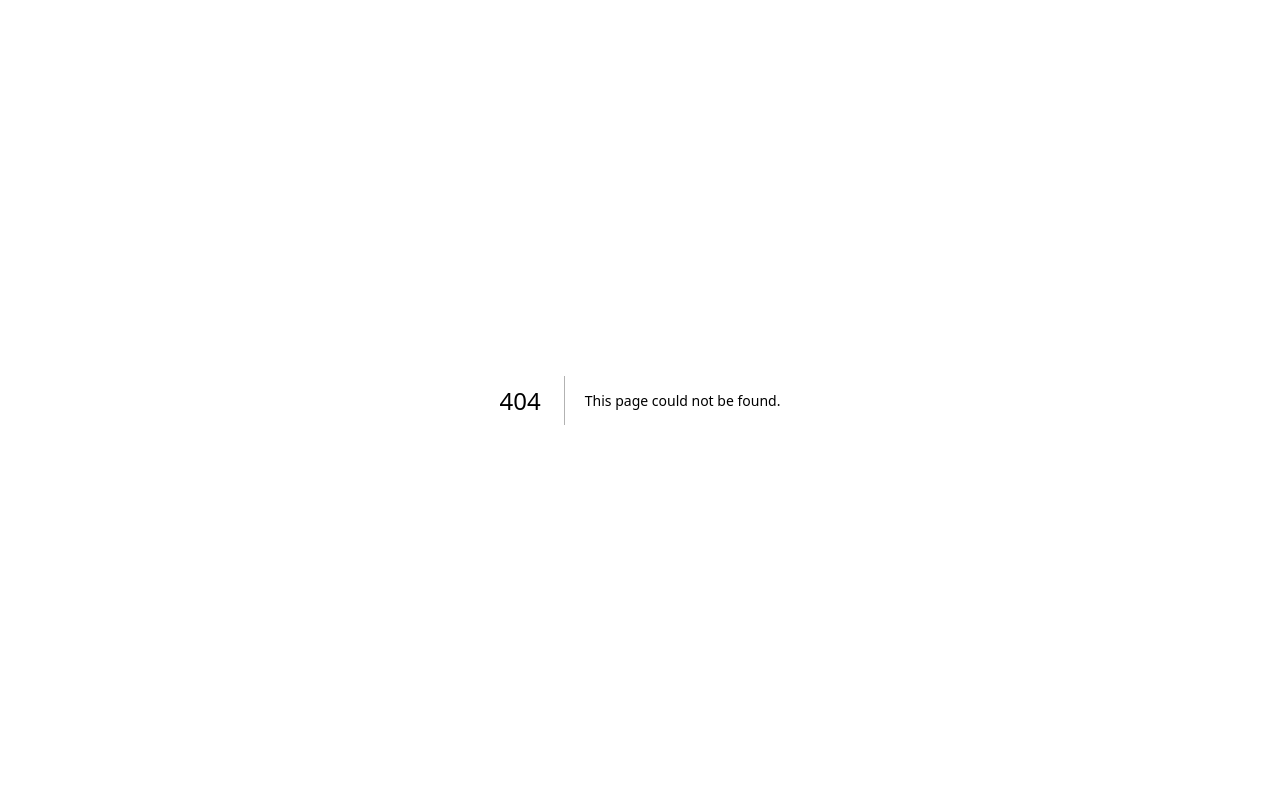
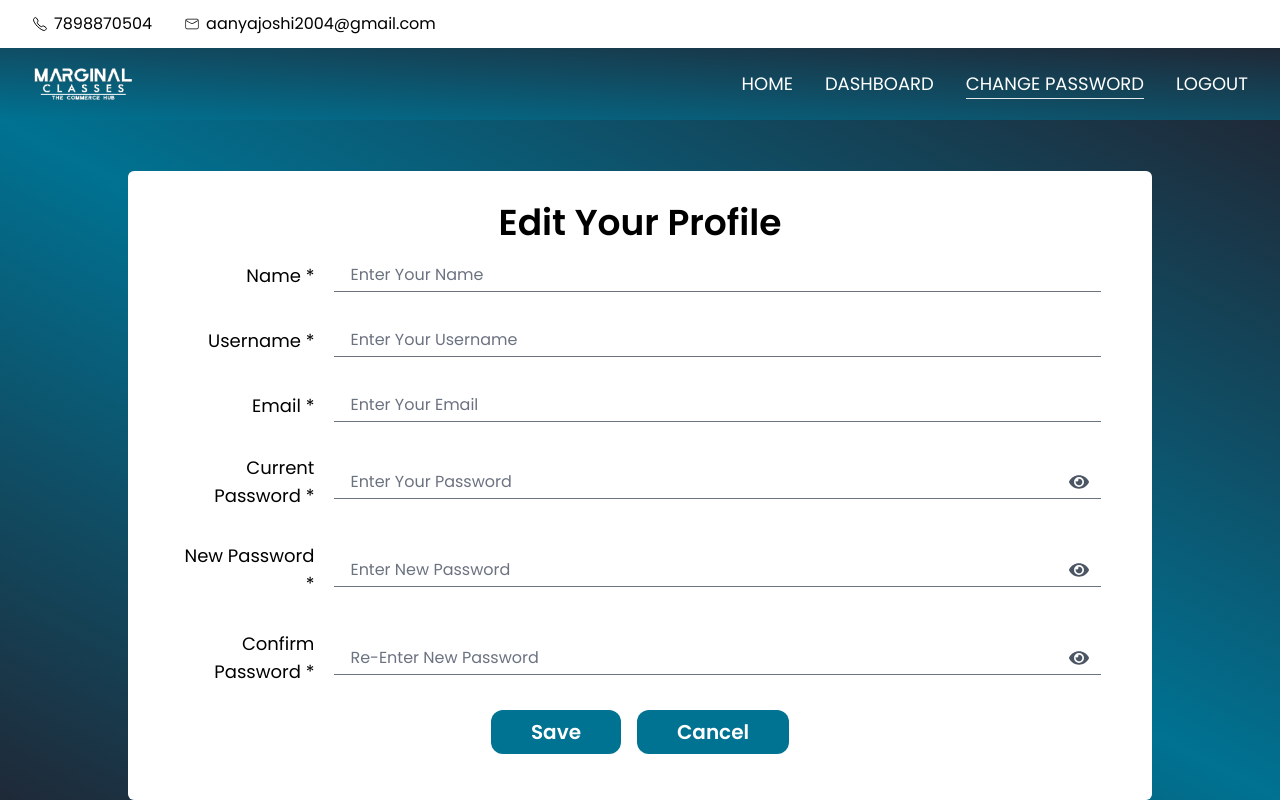
Before and after one commit to Anekantjainsagar/MarginalWebsite, a Next.js app in the folder client/: page /user/change-password in a window 1280 px wide. Before the commit this address had no page. Built offline with nearby package versions, Linux system fonts and the light colour scheme.

Commit message:
Updated drive and dashboard

```diff
--- /dev/null
+++ b/client/app/(user)/user/change-password/page.jsx
@@ -0,0 +1,100 @@
+"use client";
+import React, { useState } from "react";
+import { FaEye, FaEyeSlash } from "react-icons/fa";
+
+const UserDasbboard = () => {
+  return (
+    <div className="h-[85vh] overflow-hidden bg-gradient-to-tr from-gray-800 via-newDarkGreen to-gray-800 px-[10vw] pt-[4vw] flex justify-between">
+      <div className="bg-white w-full rounded-md px-[4vw] py-8">
+        <h2 className="text-4xl font-semibold text-center">
+          Edit Your Profile
+        </h2>
+        <div>
+          <div className="flex items-center gap-x-5 py-4">
+            <p className="w-[15%] text-end text-lg">Name *</p>
+            <div className="w-[85%]">
+              <Input placeholder="Enter Your Name" />
+            </div>
+          </div>
+          <div className="flex items-center gap-x-5 py-4">
+            <p className="w-[15%] text-end text-lg">Username *</p>
+            <div className="w-[85%]">
+              <Input placeholder="Enter Your Username" />
+            </div>
+          </div>
+          <div className="flex items-center gap-x-5 py-4">
+            <p className="w-[15%] text-end text-lg">Email *</p>
+            <div className="w-[85%]">
+              <Input placeholder="Enter Your Email" />
+            </div>
+          </div>
+          <div className="flex items-center gap-x-5 py-4">
+            <p className="w-[15%] text-end text-lg">Current Password *</p>
+            <div className="w-[85%]">
+              <PasswordInput placeholder="Enter Your Password" />
+            </div>
+          </div>
+          <div className="flex items-center gap-x-5 py-4">
+            <p className="w-[15%] text-end text-lg">New Password *</p>
+            <div className="w-[85%]">
+              <PasswordInput placeholder="Enter New Password" />
+            </div>
+          </div>
+          <div className="flex items-center gap-x-5 py-4">
+            <p className="w-[15%] text-end text-lg">Confirm Password *</p>
+            <div className="w-[85%]">
+              <PasswordInput placeholder="Re-Enter New Password" />
+            </div>
+          </div>
+        </div>
+        <div className="flex items-center justify-center gap-x-4 mt-2">
+          <button className="bg-newDarkGreen text-white px-10 py-2 rounded-xl text-xl font-semibold">
+            Save
+          </button>
+          <button className="bg-newDarkGreen text-white px-10 py-2 rounded-xl text-xl font-semibold">
+            Cancel
+          </button>
+        </div>
+      </div>
+    </div>
+  );
+};
+
+const PasswordInput = ({ placeholder }) => {
+  const [isVisible, setIsVisible] = useState(false);
+
+  // Toggle password visibility
+  const toggleVisibility = () => {
+    setIsVisible(!isVisible);
+  };
+
+  return (
+    <div className="relative">
+      <input
+        id="password"
+        type={isVisible ? "text" : "password"}
+        className="w-full pl-4 pr-10 py-1 outline-none border-b border-b-gray-500 text-gray-900 placeholder-gray-500"
+        placeholder={placeholder}
+      />
+      <button
+        type="button"
+        className="absolute inset-y-0 right-0 text-xl flex items-center pr-3 text-gray-600"
+        onClick={toggleVisibility}
+      >
+        {isVisible ? <FaEyeSlash /> : <FaEye />}
+      </button>
+    </div>
+  );
+};
+
+const Input = ({ placeholder }) => {
+  return (
+    <input
+      type={"text"}
+      className="w-full pl-4 pr-10 py-1 outline-none border-b border-b-gray-500 text-gray-900 placeholder-gray-500"
+      placeholder={placeholder}
+    />
+  );
+};
+
+export default UserDasbboard;
--- a/client/app/(user)/user/dashboard/page.jsx
+++ b/client/app/(user)/user/dashboard/page.jsx
@@ -1,14 +1,108 @@
 "use client";
+import Image from "next/image";
 import React, { useState, useEffect } from "react";
+import { AiOutlinePhone } from "react-icons/ai";
+import { FaVideo } from "react-icons/fa";
 
 const UserDasbboard = () => {
   return (
-    <div className="h-[85vh] overflow-hidden bg-gradient-to-tr from-gray-800 via-newDarkGreen to-gray-800 px-[8vw] pt-[4vw] flex justify-between">
-      <div className="bg-white w-full rounded-md px-9 py-8">
-        <h4 className="text-2xl font-semibold">GSFC - 2024 - Bhopal - December</h4>
+    <div className="h-[85vh] overflow-hidden bg-gradient-to-tr from-gray-800 via-newDarkGreen to-gray-800 px-[10vw] pt-[4vw] flex justify-between">
+      <div className="bg-white w-full rounded-md px-9 py-8 overflow-y-auto">
+        <h4 className="text-2xl font-semibold">
+          GSFC - 2024 - Bhopal - December
+        </h4>
+        <div className="flex items-center pt-1">
+          <h6 className="text-2xl">Mentors:</h6>
+          <div className="text-xl flex items-center font-semibold gap-x-3 mx-5">
+            XYZ Sir
+            <p className="flex items-center font-normal">
+              <AiOutlinePhone className="mr-1" />
+              1234567890
+            </p>
+          </div>
+          <div className="h-[30px] w-[1px] bg-black/30"></div>
+          <div className="text-xl flex items-center font-semibold gap-x-3 mx-5">
+            XYZ Sir
+            <p className="flex items-center font-normal">
+              <AiOutlinePhone className="mr-1" />
+              1234567890
+            </p>
+          </div>
+        </div>
+        <div className="h-[1px] w-full bg-black/30 my-5"></div>
+        <iframe
+          src="https://drive.google.com/file/d/1iRMf7ARSMTwsrwsivLTGjRqAVka28__n/preview"
+          style={{ width: "100%", height: "100%", border: "none" }}
+          allow="autoplay"
+        />
+        <div>
+          <h6 className="text-2xl font-medium">Rewind Classes</h6>
+          <div>
+            <div className="grid grid-cols-2 text-gray-700 font-medium py-2 px-3">
+              <p>TITLE</p>
+              <p>LAST MODIFIED</p>
+            </div>
+            <div>
+              <Block />
+              <Block />
+              <Block />
+              <Block />
+            </div>
+          </div>
+        </div>
+        <div className="h-[1px] w-full bg-black/30 my-5"></div>
+        <div>
+          <h6 className="text-2xl font-medium">Orientation</h6>
+          <div className="gap-x-4 flex items-center mt-3">
+            <Image
+              alt="Youtube thumbnail"
+              width={1000}
+              height={1000}
+              className="w-3/12"
+              src="/user/yt.png"
+            />
+            <Image
+              alt="Youtube thumbnail"
+              width={1000}
+              height={1000}
+              className="w-3/12"
+              src="/user/yt.png"
+            />
+            <Image
+              alt="Youtube thumbnail"
+              width={1000}
+              height={1000}
+              className="w-3/12"
+              src="/user/yt.png"
+            />
+            <Image
+              alt="Youtube thumbnail"
+              width={1000}
+              height={1000}
+              className="w-3/12"
+              src="/user/yt.png"
+            />
+          </div>
+        </div>
+        <div className="h-[1px] w-full bg-black/30 my-5"></div>
+        <div>
+          <h6 className="text-2xl font-medium">Materials</h6>
+        </div>
       </div>
     </div>
   );
 };
 
+const Block = () => {
+  return (
+    <div className="grid grid-cols-2 py-1.5 border-t border-t-gray-400/30 px-4 cursor-pointer">
+      <div className="flex items-center gap-x-2">
+        <FaVideo className="text-[#da301f]" />
+        <p>Video 1</p>
+      </div>
+      <p>Dec 1, 12:35 PM, MAC</p>
+    </div>
+  );
+};
+
 export default UserDasbboard;
--- a/client/app/Components/Utils/User/Navbar.jsx
+++ b/client/app/Components/Utils/User/Navbar.jsx
@@ -13,11 +13,13 @@ const Navbar = () => {
 
   useEffect(() => {
     if (pathname?.includes("user")) {
-      setData([
-        ...data,
-        { title: "Change Password", route: "/user/change-password" },
-        { title: "Logout", route: "" },
-      ]);
+      if (data?.length != 4) {
+        setData([
+          ...data,
+          { title: "Change Password", route: "/user/change-password" },
+          { title: "Logout", route: "/login" },
+        ]);
+      }
     } else {
       setData([
         { title: "Home", route: "/" },
@@ -42,9 +44,14 @@ const Navbar = () => {
             <p
               key={i}
               onClick={() => {
-                history.push(e?.route);
+                if (e?.route) {
+                  history.push(e?.route);
+                } else {
+                }
               }}
-              className="uppercase cursor-pointer"
+              className={`uppercase cursor-pointer ${
+                pathname == e?.route && "border-b"
+              }`}
             >
               {e?.title}
             </p>
```
Also changed, not shown: client/public/user/yt.png (added).
